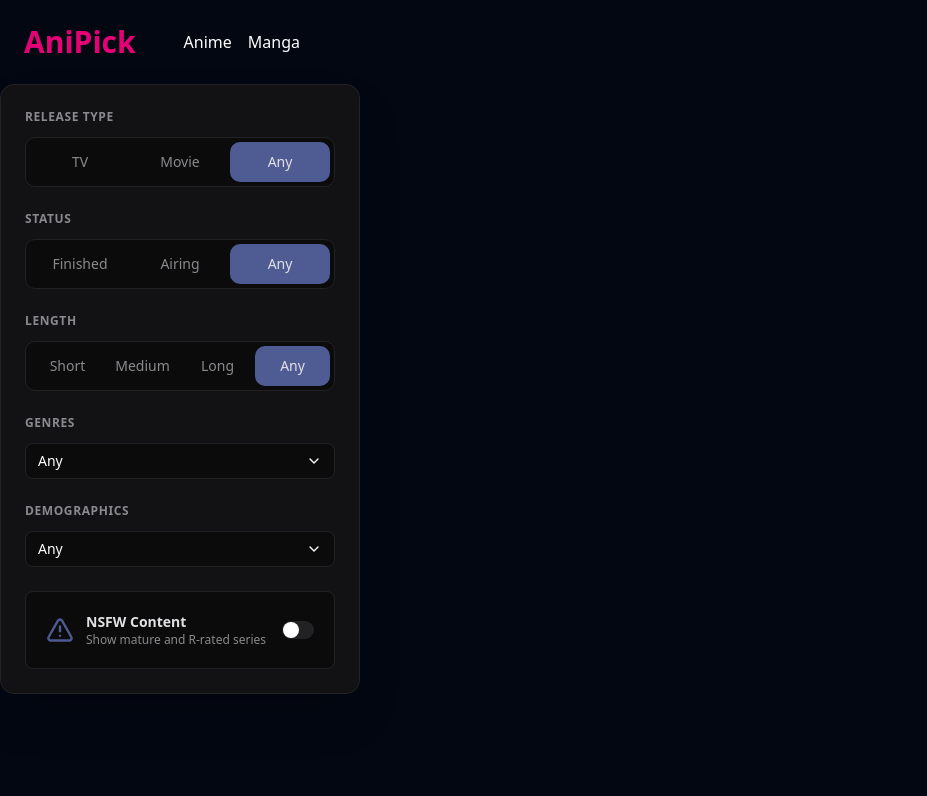
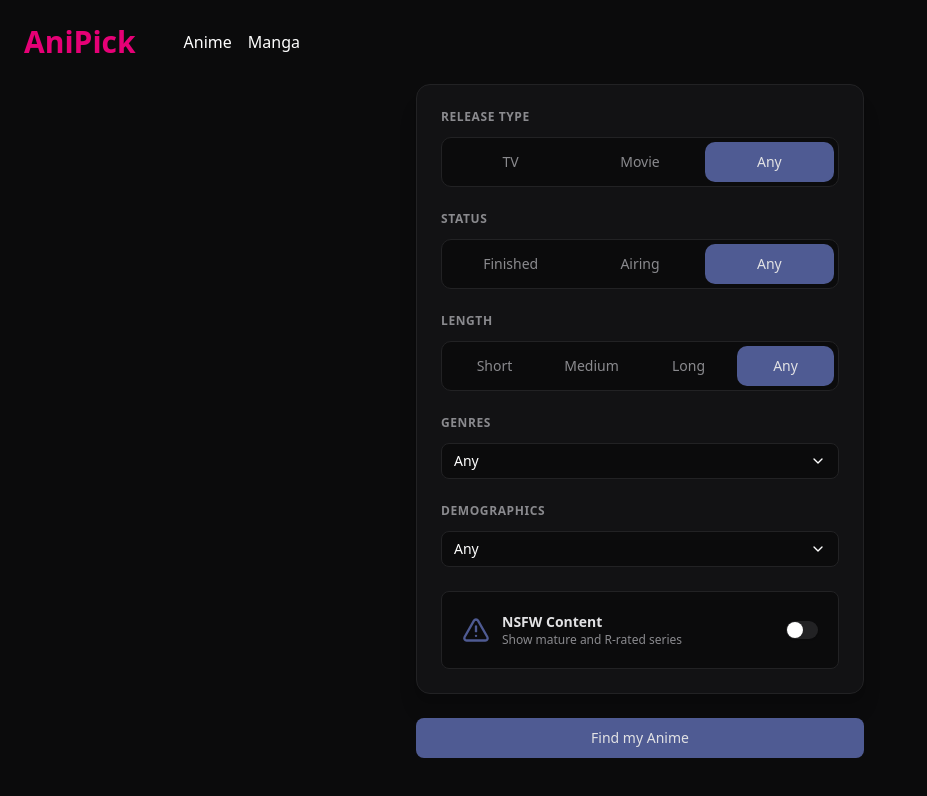
Before and after one commit to C1fer/anipick, a React (Vite) app: page / in a window 1280 px wide. Shown: the top 796 px of the page, without its empty margins (0-927 px from the left). Built offline with nearby package versions, Linux system fonts and the light colour scheme.

Commit message:
feat: ui changes

```diff
--- a/src/components/AnimeFilterView/AnimeFilterView.tsx
+++ b/src/components/AnimeFilterView/AnimeFilterView.tsx
@@ -2,6 +2,7 @@
 import { ToggleRadio } from "../ToggleRadio/ToggleRadio";
 import { CustomDropdown } from "../CustomDropdown/CustomDropdown";
 import { NSFWToggle } from "../NSFWToggle/NSFWToggle";
+import { Button } from "../ui/button";
 
 export const AnimeFilterView = () => {
     const {
@@ -13,8 +14,10 @@
        onSelectDemographic
     } = useAnimeFilterView();
 
+
     return (
-        <div className="flex-col flex bg-card-dark rounded-xl border border-border-dark p-6 shadow-2xl gap-y-6 align-center">
+        <div className="flex flex-col items-center justify-center w-full max-w-md">
+            <div className="flex-col flex w-full gap-6 bg-card-dark rounded-xl border border-border-dark p-6 shadow-xl">
                 <ToggleRadio
                     headerTitle="Release Type"
                     options={lists.releaseType}
@@ -52,5 +55,11 @@
                     onToggle={onToggleSFW}
                 />
             </div>
+            <Button className="w-full mt-6 p-5 cursor-pointer bg-accent-indigo text-white hover:bg-accent-indigo/90">
+                <span className="text-text-off-white">Find my Anime</span>
+            </Button>
+        </div>
+
+
     )
 }
--- a/src/components/CustomDropdown/CustomDropdown.tsx
+++ b/src/components/CustomDropdown/CustomDropdown.tsx
@@ -43,13 +43,13 @@
                 {props.label}
             </h3>}
             <DropdownMenu>
-                <DropdownMenuTrigger className="min-w-full focus:outline-none">
-                    <Button className="justify-between bg-background-ultra-dark border-border-dark border text-white font-medium focus:border-yellow cursor-pointer min-w-full">
+                <DropdownMenuTrigger className="w-full focus:outline-none">
+                    <Button className="justify-between bg-background-ultra-dark border-border-dark border text-white font-medium cursor-pointer min-w-full">
                         <span className="truncate">{triggerLabel}</span>
                         <ChevronDown className="w-4 h-4 ml-2 shrink-0" />
                     </Button>
                 </DropdownMenuTrigger>
-                <DropdownMenuContent className="bg-background-ultra-dark border-border-dark text-white max-h-80 w-56 overflow-y-auto">
+                <DropdownMenuContent className="bg-background-ultra-dark border-border-dark text-white max-h-80 overflow-y-auto">
                     {props.options.map((option) => (
                         <DropdownMenuCheckboxItem
                             className="data-highlighted:bg-accent-indigo data-highlighted:text-white"
--- a/src/index.css
+++ b/src/index.css
@@ -11,10 +11,13 @@
   --color-card-dark: #121214;
   --color-border-dark: #222224;
   --color-accent-indigo: #4f5b93;
+  --color-accent-indigo-v2: #4949a3;
   --color-text-off-white: #e2e2e4;
   --color-text-muted: #8a8a8e;
 
   --font-display: "Spline Sans", sans-serif;
+  --color-accent-pink: hsl(330 100% 60%);
+
 
 }
 
--- a/src/pages/Root.tsx
+++ b/src/pages/Root.tsx
@@ -2,9 +2,9 @@
 import { TopBar } from "../components/TopBar"
 
 export const Root = () => (
-    <div className="flex flex-col bg-gray-950">
+    <div className="flex flex-col bg-background-ultra-dark min-h-screen">
         <TopBar />
-        <div className="flex min-w-screen min-h-screen">
+        <div className="">
             <Outlet />
         </div>
     </div>
--- a/src/pages/anime/AnimePickPage.tsx
+++ b/src/pages/anime/AnimePickPage.tsx
@@ -2,7 +2,7 @@
 
 export const AnimePickPage = () => {
     return (
-        <div className="">
+        <div className="flex justify-center items-start h-screen w-full">
             {/* <h1> Anime Pick Page</h1>
             <span>Select some filters or go with the flow!</span> */}
             <AnimeFilterView />
```
Lines whose indentation alone changed are shown as unchanged.
